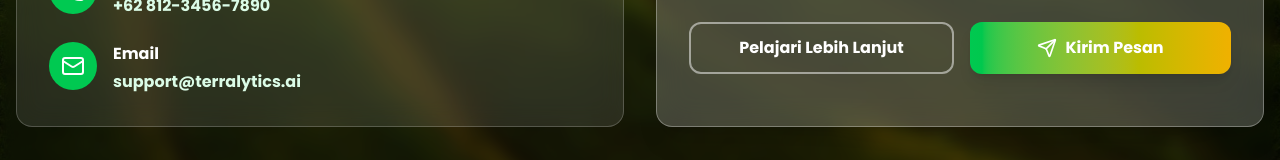
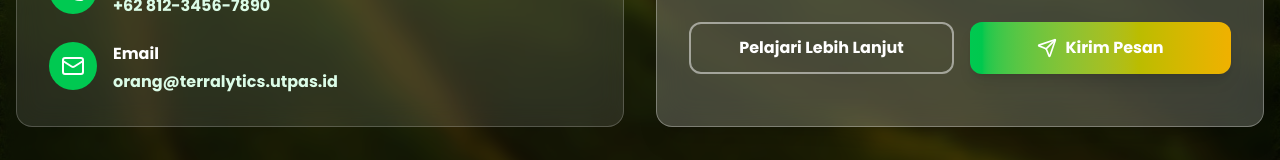
Before and after one commit to adamwahyuh/terralytics, a Next.js app: page /contact in a window 1280 px wide. Shown: the part 780-940 px from the top of the page. Built offline with nearby package versions, Linux system fonts and the light colour scheme.

Commit message:
change info

```diff
--- a/src/app/contact/page.tsx
+++ b/src/app/contact/page.tsx
@@ -96,7 +96,7 @@ export default function ContactPage() {
                 </div>
                 <div>
                 <h3 className="text-white font-semibold mb-1">Email</h3>
-                <p className="text-green-100">support@terralytics.ai</p>
+                <p className="text-green-100">orang@terralytics.utpas.id</p>
                 </div>
             </div>
             </div>
--- a/src/app/team/page.tsx
+++ b/src/app/team/page.tsx
@@ -40,7 +40,7 @@ const members: Member[] = [
     image: "/img/pp/desta-pp.jpg",
     socials: {
       instagram: "https://www.instagram.com/destaandry/",
-      email: "mailto:...",
+      email: "mailto:destaandrianto34@gmail.com",
     },
   },
 ];
```
